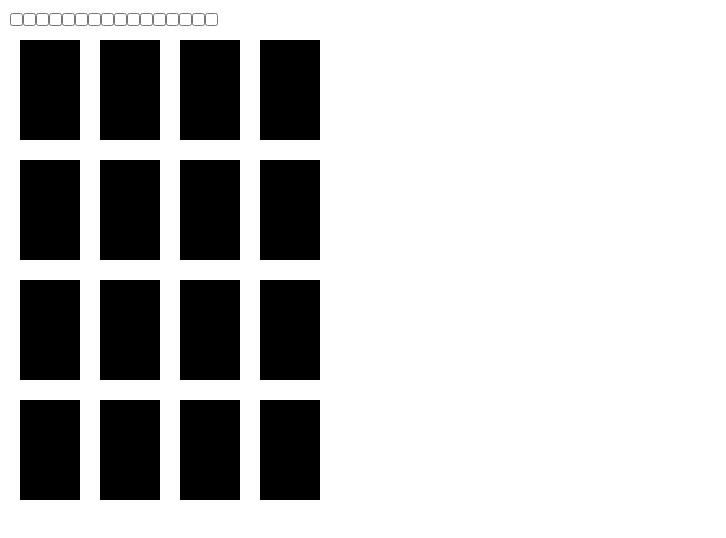
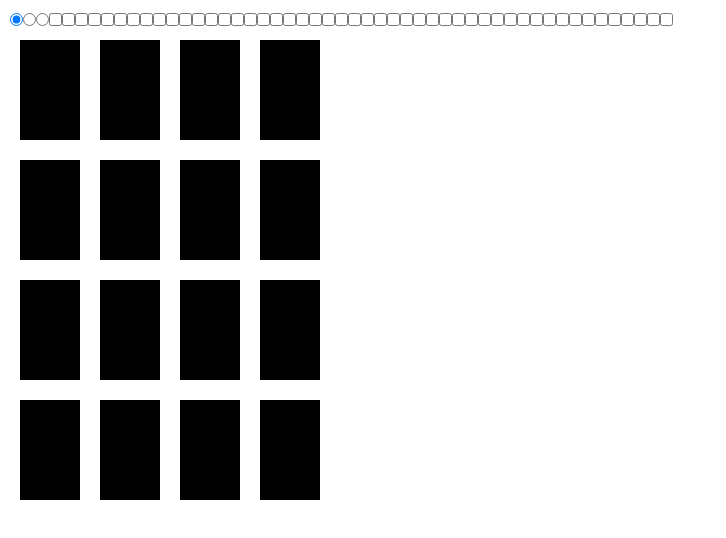
Before and after one commit to hurumeki/css-memory-game-sample, a Nuxt app: page / in a window 1280 px wide. Shown: the top 538 px of the page, without its empty margins (0-726 px from the left). Built offline with nearby package versions, Linux system fonts and the light colour scheme.

Commit message:
お手つき回数のラジオボタンを追加

```diff
--- a/pages/index.vue
+++ b/pages/index.vue
@@ -1,17 +1,32 @@
 <template>
   <div>
     <input
-      v-for="c in cardCount"
-      :key="c"
-      :id="`check-${c}`"
-      type="checkbox">
+      v-for="p in phaseCount"
+      :key="p"
+      :id="`radio-${p}`"
+      :checked="p==1"
+      :value="p"
+      name="radio-phase"
+      type="radio">
+    <template
+      v-for="p in phaseCount">
+      <input
+        v-for="c in cardCount"
+        :key="p,c"
+        :id="`radio-${p}-check-${c}`"
+        type="checkbox">
+    </template>
 
     <div class="cards">
       <div
         v-for="c in cardCount"
         :key="c"
         :class="['card', `c-${c}`]">
-        <label :for="`check-${c}`"/>
+        <label
+          v-for="p in phaseCount"
+          :key="p,c"
+          :for="`radio-${p}-check-${c}`"
+          :class="[`p-${p}`]"/>
         <div class="front">
           <div class="face">
             {{ mark[c%markCount-1] }}
@@ -28,6 +43,7 @@ export default {
   components: {},
   data: function() {
     return {
+      phaseCount: 3,
       mark: ['A', 'B', 'C', 'D', 'E', 'F', 'G', 'H']
     }
   },
@@ -43,6 +59,7 @@ export default {
 </script>
 
 <style lang="scss">
+$phase-count: 3;
 $mark-count: 8;
 $card-count: $mark-count * 2;
 
@@ -68,6 +85,7 @@ body {
 
   label {
     cursor: pointer;
+    display: none;
     position: absolute;
     top: 0;
     left: 0;
@@ -103,9 +121,22 @@ body {
   }
 }
 
-@for $c from 1 through $card-count {
-  #check-#{$c}:checked ~ .cards .card.c-#{$c} {
-    @extend .card-rotate;
+.show {
+  display: block;
+}
+
+@for $p from 1 through $phase-count {
+  #radio-#{$p}:checked ~ .cards .card .p-#{$p} {
+    @extend .show;
+  }
+
+  @for $c from 1 through $card-count {
+    #radio-#{$p}:checked
+      ~ #radio-#{$p}-check-#{$c}:checked
+      ~ .cards
+      .card.c-#{$c} {
+      @extend .card-rotate;
+    }
   }
 }
 </style>
```
